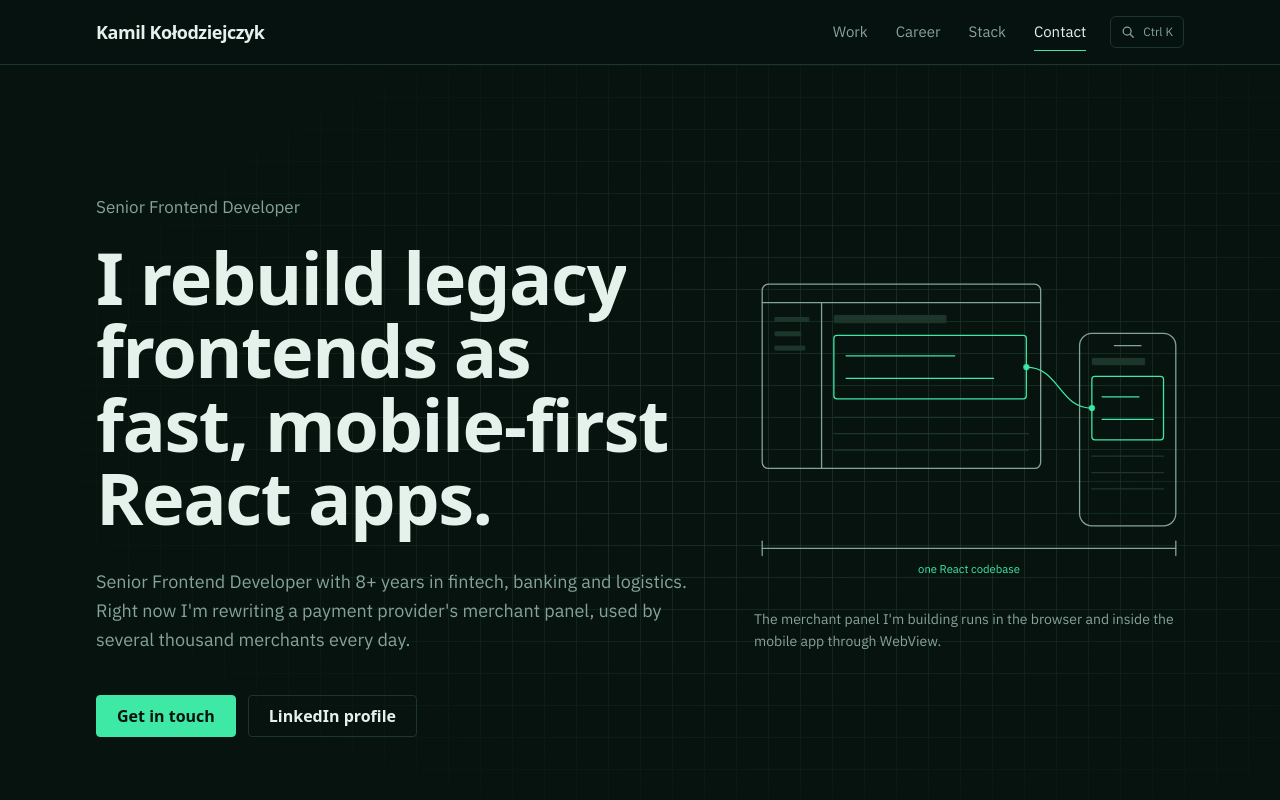
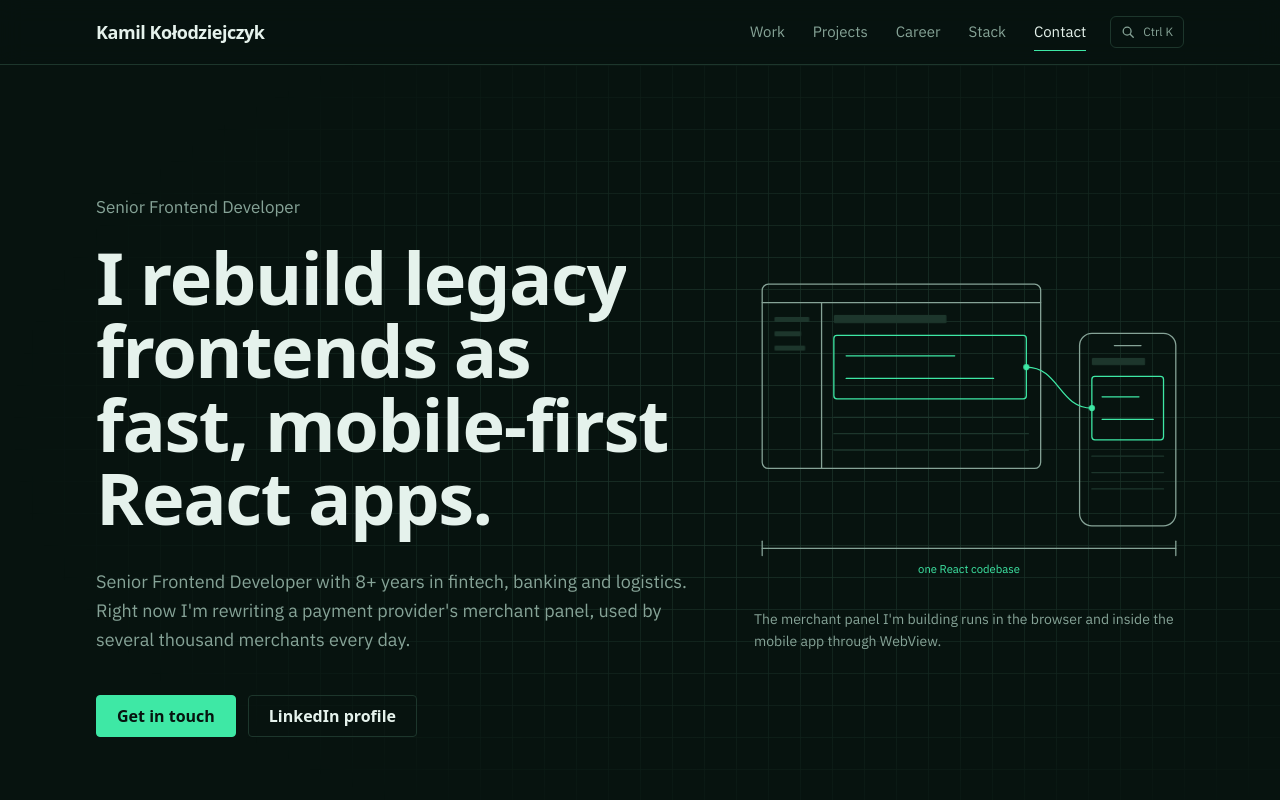
Before and after one commit to kolodziejczykamil/kamilkolodziejczyk.dev, a Next.js app: page / in a window 1280 px wide. Shown: the top 800 px of the page. Built offline with nearby package versions, Linux system fonts and the light colour scheme.

Commit message:
Add side projects section
Show three side projects with live demos and source links, add them to the navigation and the command palette.

```diff
--- a/src/app/page.tsx
+++ b/src/app/page.tsx
@@ -3,6 +3,7 @@ import { Career } from "@/components/Career";
 import { Contact } from "@/components/Contact";
 import { Hero } from "@/components/Hero";
 import { SelectedWork } from "@/components/SelectedWork";
+import { SideProjects } from "@/components/SideProjects";
 import { SiteFooter } from "@/components/SiteFooter";
 import { SiteHeader } from "@/components/SiteHeader";
 import { SkipLink } from "@/components/SkipLink";
@@ -22,6 +23,7 @@ export default function HomePage() {
         <Stats />
         <About />
         <SelectedWork />
+        <SideProjects />
         <Career />
         <Stack />
         <Contact />
--- /dev/null
+++ b/src/components/SideProjectCard.tsx
@@ -0,0 +1,48 @@
+import { siGithub } from "simple-icons";
+import { PointerTracker } from "@/components/PointerTracker";
+import { projects } from "@/content/profile";
+import type { SideProject } from "@/content/profile";
+import { externalLinkProps } from "@/lib/external-link-props";
+
+type SideProjectCardProps = {
+  project: SideProject;
+};
+
+const linkClassName =
+  "inline-flex items-center gap-2 rounded-md border border-line px-3 py-1.5 text-sm text-paper transition-colors hover:border-signal/60 hover:text-signal";
+
+export function SideProjectCard({ project }: SideProjectCardProps) {
+  const { title, summary, stack, demoUrl, sourceUrl } = project;
+
+  return (
+    <PointerTracker className="reveal">
+      <article className="spotlight group flex h-full flex-col rounded-xl border border-line p-6 transition-colors duration-300 hover:border-line-strong">
+        <h3 className="text-xl leading-tight transition-colors duration-300 group-hover:text-signal">{title}</h3>
+        <p className="mt-3 text-muted">{summary}</p>
+        <ul aria-label="Stack" className="mt-5 flex flex-wrap gap-2">
+          {stack.map((item) => (
+            <li key={item} className="rounded-full bg-signal/10 px-3 py-1 text-sm text-signal">
+              {item}
+            </li>
+          ))}
+        </ul>
+        <div className="mt-auto flex flex-wrap gap-2 pt-6">
+          <a href={demoUrl} className={linkClassName} {...externalLinkProps(demoUrl)}>
+            <svg aria-hidden="true" viewBox="0 0 16 16" className="size-3.5" fill="none" stroke="currentColor" strokeWidth={1.5}>
+              <path d="M9 3h4v4M13 3 7 9M11 9.5V13H3V5h3.5" strokeLinecap="round" strokeLinejoin="round" />
+            </svg>
+            {projects.demoLabel}
+            <span className="sr-only">: {title}</span>
+          </a>
+          <a href={sourceUrl} className={linkClassName} {...externalLinkProps(sourceUrl)}>
+            <svg aria-hidden="true" viewBox="0 0 24 24" className="size-3.5" fill="currentColor">
+              <path d={siGithub.path} />
+            </svg>
+            {projects.sourceLabel}
+            <span className="sr-only">: {title}</span>
+          </a>
+        </div>
+      </article>
+    </PointerTracker>
+  );
+}
--- /dev/null
+++ b/src/components/SideProjects.tsx
@@ -0,0 +1,16 @@
+import { Section } from "@/components/Section";
+import { SideProjectCard } from "@/components/SideProjectCard";
+import { projects } from "@/content/profile";
+
+export function SideProjects() {
+  return (
+    <Section id={projects.id} title={projects.title}>
+      <p className="reveal mb-8 max-w-measure text-muted">{projects.intro}</p>
+      <div className="grid gap-5 sm:grid-cols-2 sm:[&>*:first-child]:col-span-2">
+        {projects.items.map((project) => (
+          <SideProjectCard key={project.title} project={project} />
+        ))}
+      </div>
+    </Section>
+  );
+}
--- a/src/content/profile.ts
+++ b/src/content/profile.ts
@@ -46,6 +46,14 @@ export type CaseStudy = {
   summary: string;
   highlights: readonly string[];
   stack: readonly string[];
+};
+
+export type SideProject = {
+  title: string;
+  summary: string;
+  stack: readonly string[];
+  demoUrl: string;
+  sourceUrl: string;
 };
 
 export type CareerEntry = {
@@ -184,6 +192,41 @@ export const work = {
   intro:
     "Client names stay private. The problems, the scale and my part in them are below.",
   caseStudies,
+};
+
+const sideProjects: readonly SideProject[] = [
+  {
+    title: "React re-render lab",
+    summary:
+      "Paste a React component, build a scenario of prop, state and parent changes, and see which renders it triggers. Static analysis spots inline functions, inline objects and missing memoization, then suggests fixes.",
+    stack: ["Next.js", "TypeScript", "Tailwind CSS", "Vitest"],
+    demoUrl: "https://re-render-lab.vercel.app",
+    sourceUrl: `${GITHUB_URL}/re-render-lab`,
+  },
+  {
+    title: "JSON to TypeScript",
+    summary: "Paste JSON and get TypeScript types for it instantly.",
+    stack: ["Next.js", "TypeScript", "Tailwind CSS"],
+    demoUrl: "https://json-to-typescript-sigma.vercel.app",
+    sourceUrl: `${GITHUB_URL}/json-to-typescript`,
+  },
+  {
+    title: "File tree explorer",
+    summary:
+      "Load a directory structure as JSON and browse it as a tree, with search, file and folder details, nested routes, dark mode and a Polish and English UI.",
+    stack: ["React", "TypeScript", "Vite", "React Router", "Tailwind CSS"],
+    demoUrl: "https://file-tree-explorer-omega.vercel.app",
+    sourceUrl: `${GITHUB_URL}/file-tree-explorer`,
+  },
+];
+
+export const projects = {
+  id: "projects",
+  title: "Side projects",
+  intro: "Small tools I build to explore ideas outside client work. Each one has a live demo and public code.",
+  demoLabel: "Live demo",
+  sourceLabel: "Source",
+  items: sideProjects,
 };
 
 const careerEntries: readonly CareerEntry[] = [
@@ -337,6 +380,7 @@ export const contact = {
 
 export const navItems: readonly NavItem[] = [
   { label: "Work", href: `#${work.id}`, showOnMobile: false },
+  { label: "Projects", href: `#${projects.id}`, showOnMobile: false },
   { label: "Career", href: `#${career.id}`, showOnMobile: false },
   { label: "Stack", href: `#${stack.id}`, showOnMobile: false },
   { label: "Contact", href: `#${contact.id}`, showOnMobile: true },
@@ -351,6 +395,7 @@ export const commands: readonly Command[] = [
   { kind: "section", label: "Go to top", href: "#top" },
   { kind: "section", label: `Go to ${about.title.toLowerCase()}`, href: `#${about.id}` },
   { kind: "section", label: `Go to ${work.title.toLowerCase()}`, href: `#${work.id}` },
+  { kind: "section", label: `Go to ${projects.title.toLowerCase()}`, href: `#${projects.id}` },
   { kind: "section", label: `Go to ${career.title.toLowerCase()}`, href: `#${career.id}` },
   { kind: "section", label: `Go to ${stack.title.toLowerCase()}`, href: `#${stack.id}` },
   { kind: "section", label: `Go to ${contact.title.toLowerCase()}`, href: `#${contact.id}` },
```
